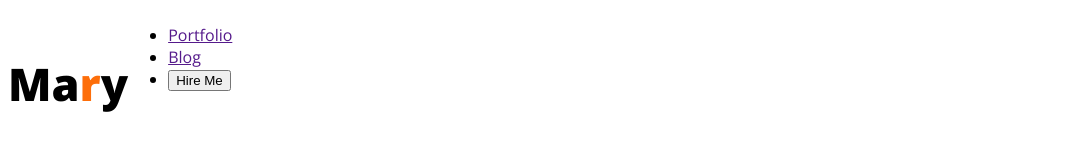
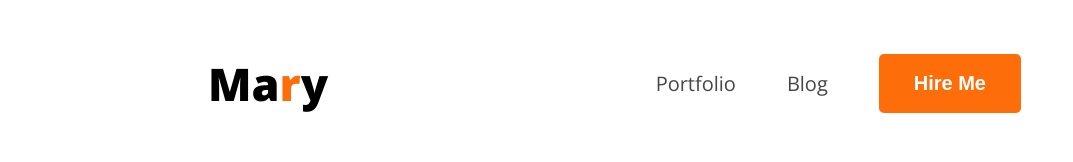
Before and after one commit to tanjim760/web-dev-portfolio, a plain HTML site: page index.html in a window 1280 px wide. Shown: the whole page, without its empty margins (0-1073 px from the left). Drawn offline with nearby package versions, Linux system fonts and the light colour scheme.

Commit message:
navbar alignment and use of flex

```diff
--- a/index.html
+++ b/index.html
@@ -18,9 +18,9 @@
             <h3 class="nav-title">Ma<span class="text-primary">r</span>y</h3>
 
             <ul>
-                <li><a href="">Portfolio</a></li>
-                <li><a href="">Blog</a></li>
-                <li><a href=""><button>Hire Me</button></a></li>
+                <li><a class="dark-2" href="">Portfolio</a></li>
+                <li><a class="dark-2" href="">Blog</a></li>
+                <li><a href=""><button class="btn-primary">Hire Me</button></a></li>
             </ul>
         </nav>
     </header>
--- a/styles/styles.css
+++ b/styles/styles.css
@@ -12,13 +12,45 @@
     color: #FD6E0A;
 }
 
+.dark-2 {
+    color: #474747;
+}
+
+.btn-primary {
+    background-color: #FD6E0A;
+    font-size: 20px;
+    color: white;
+    font-weight: bold;
+    padding: 18px 35px;
+    border-radius: 5px;
+    border: none;
+}
+
 /* nav styles */
 
 nav {
     display: flex;
+    align-items: center;
+    justify-content: space-between;
+    margin: 0 200px;
 }
 
 .nav-title {
     font-weight: 800;
     font-size: 45px;
 }
+
+nav ul {
+    display: flex;
+    align-items: center;
+}
+
+nav ul li {
+    list-style: none;
+    margin-right: 51px;
+}
+
+nav li a {
+    text-decoration: none;
+    font-size: 20px;
+}
```
